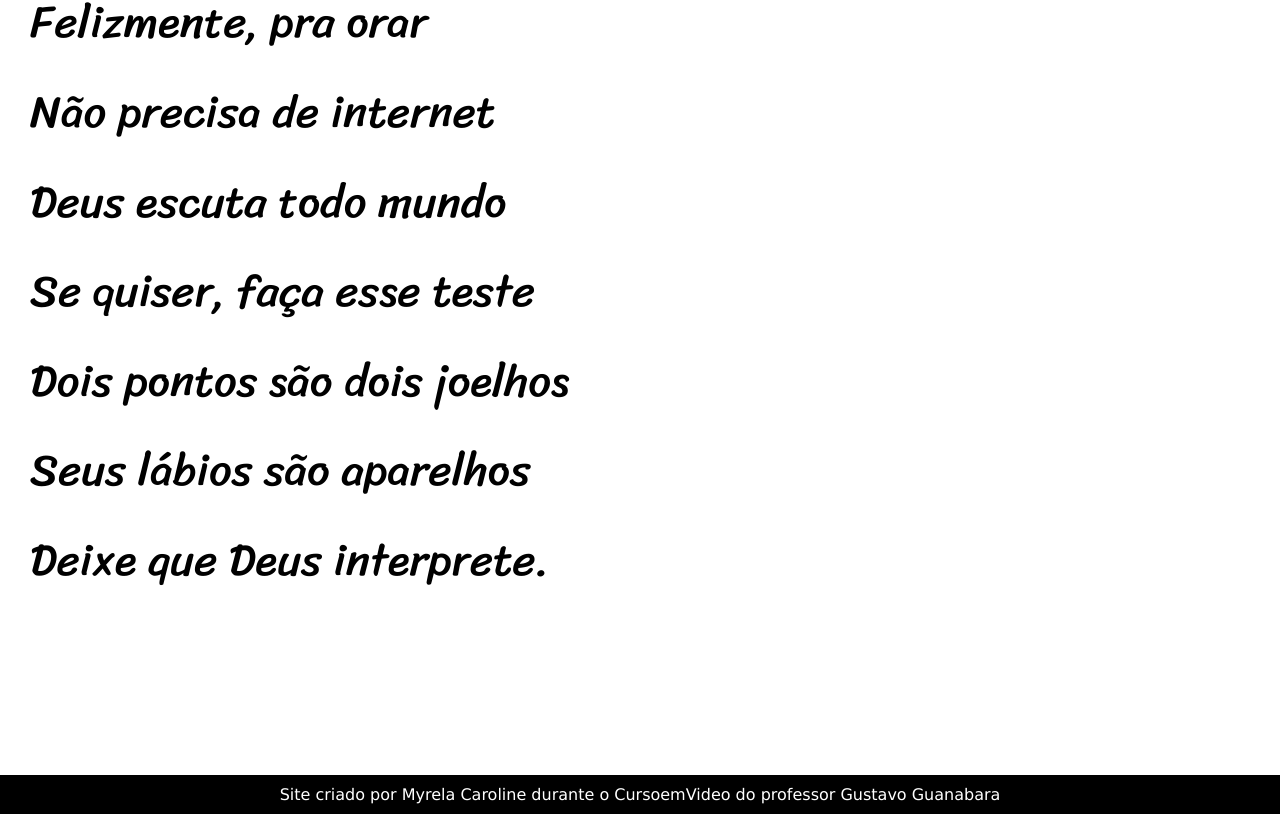
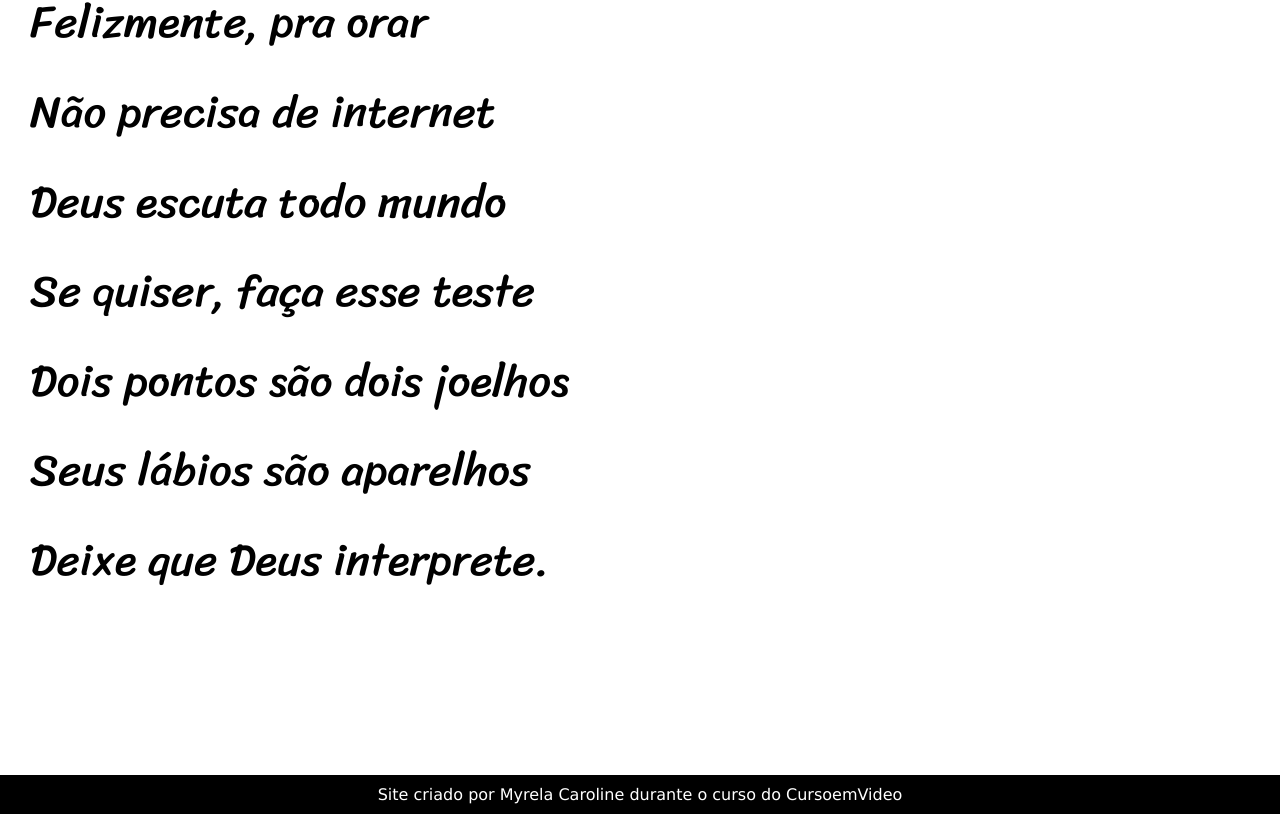
Before and after one commit to mykallella/projeto-cordel, a plain HTML site: page index.html in a window 1280 px wide. Shown: the part 5090-5904 px from the top of the page. Drawn offline with Linux system fonts and the light colour scheme.

Commit message:
Update index.html

```diff
--- a/index.html
+++ b/index.html
@@ -94,7 +94,7 @@
     </section>
 
     <footer>
-        <p>Site criado por <a href="https://www.linkedin.com/in/myrelacaroline/" target="_blank">Myrela Caroline</a> durante o <a href="https://www.cursoemvideo.com" target="_blank">CursoemVideo</a> do professor Gustavo Guanabara</p>
+        <p>Site criado por <a href="https://www.linkedin.com/in/myrelacaroline/" target="_blank">Myrela Caroline</a> durante o curso do <a href="https://www.cursoemvideo.com" target="_blank">CursoemVideo</a></p>
     </footer>
 </body>
 </html>
```
